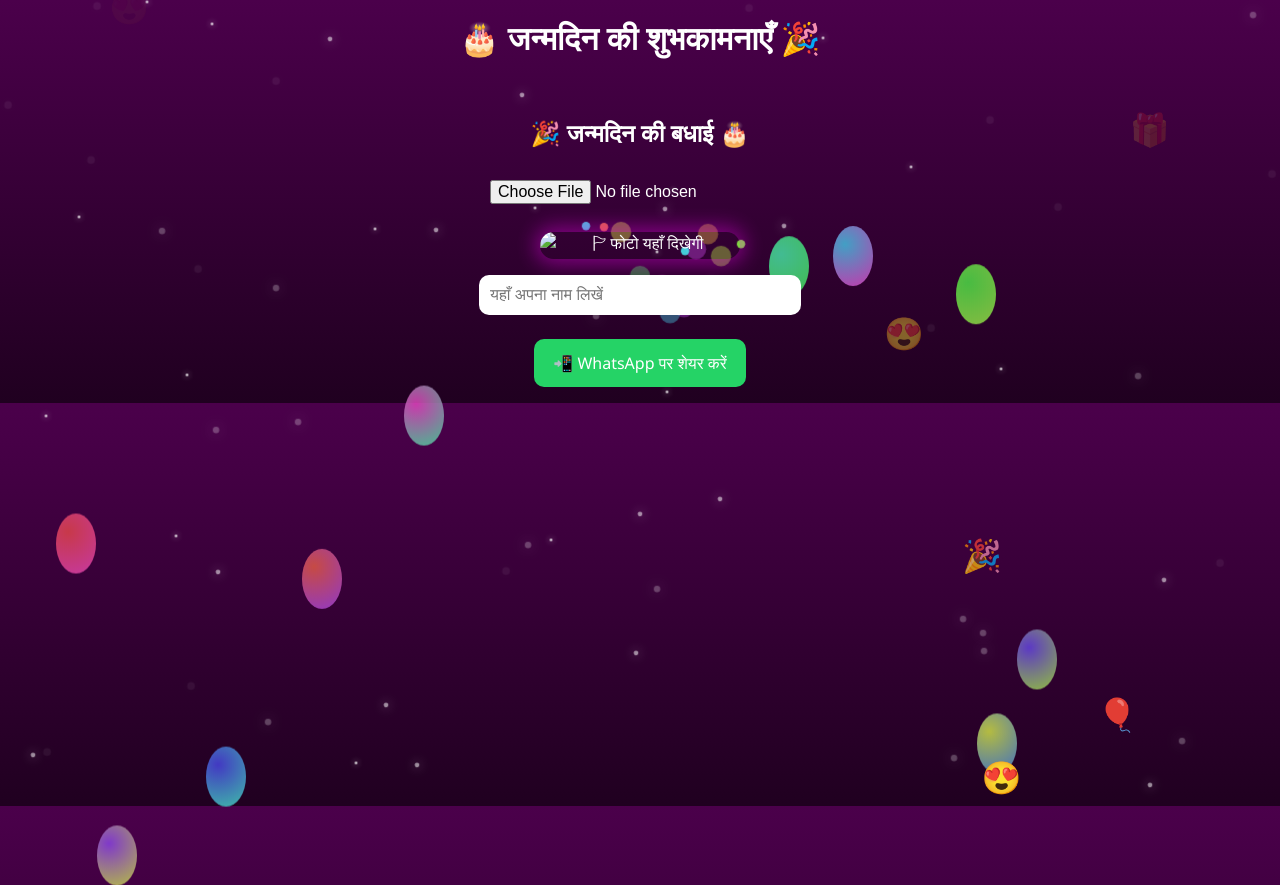
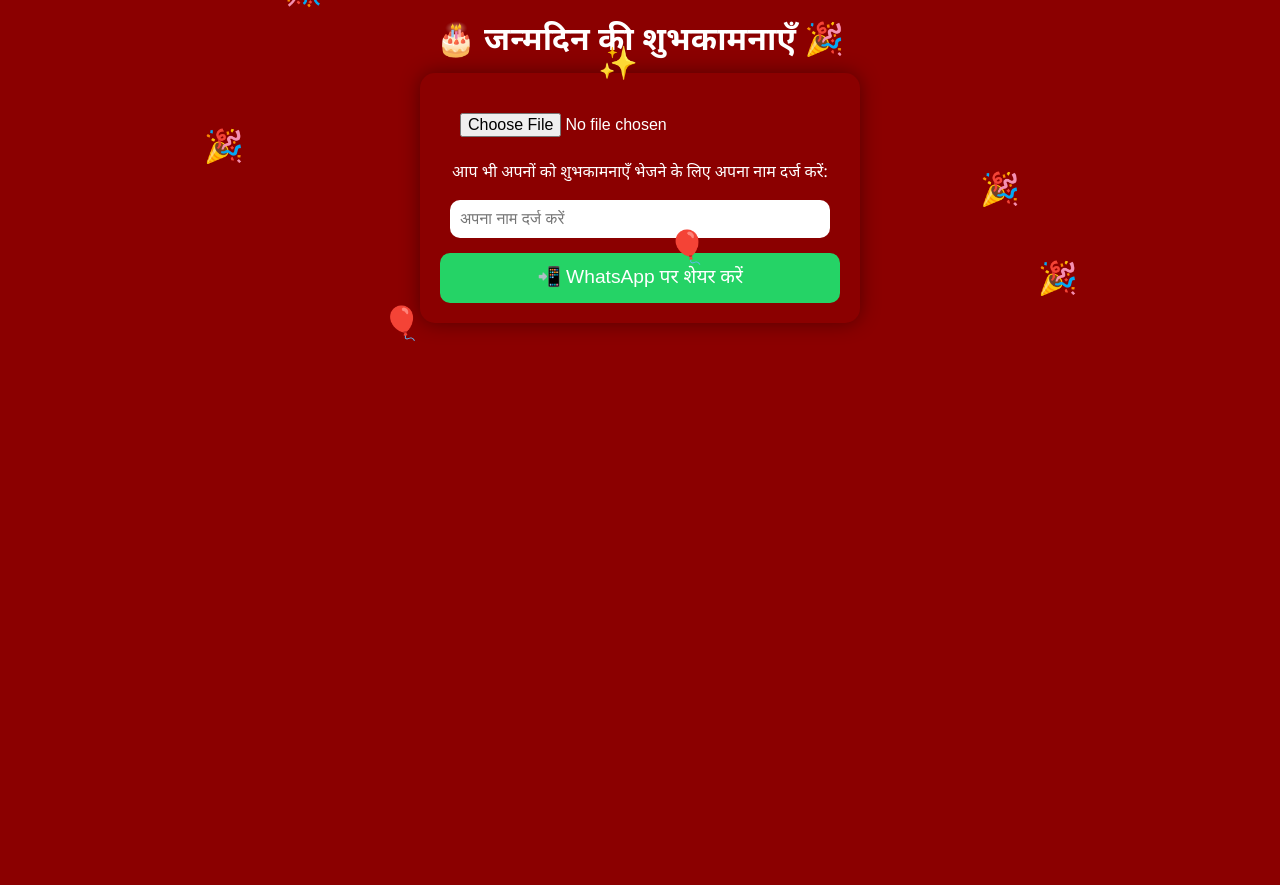
Before and after one commit to Hitesh7749/Birthday-wishes, a plain HTML site: page index.html in a window 1280 px wide. After the commit the page ends 800 px from the top, so only its background shows below. Drawn offline with Linux system fonts and the light colour scheme.

Commit message:
Update index.html

```diff
--- a/index.html
+++ b/index.html
@@ -1,228 +1,157 @@
-<!DOCTYPE html><html lang="hi">
+<!DOCTYPE html>
+<html lang="hi">
 <head>
   <meta charset="UTF-8" />
   <meta name="viewport" content="width=device-width, initial-scale=1.0"/>
-  <title>🎂 जन्मदिन की शुभकामनाएँ</title>
+  <title>🎂 जन्मदिन की शुभकामनाएँ 🎉</title>
   <style>
     body {
       margin: 0;
-      font-family: 'Segoe UI', sans-serif;
-      background: linear-gradient(to bottom, #4b004b, #200020);
+      padding: 0;
+      background-color: #8B0000; /* गहरा लाल */
       color: white;
+      font-family: 'Noto Sans Devanagari', sans-serif;
       text-align: center;
       overflow-x: hidden;
+      position: relative;
     }
     h1 {
-      font-size: 2rem;
-      margin-top: 1rem;
+      font-size: 2em;
+      margin: 20px 0 10px;
+    }
+    #senderMessage {
+      font-size: 1.2em;
+      margin: 10px 0;
     }
     .container {
-      margin-top: 1rem;
-      padding: 1rem;
+      background-color: #8B0000;
+      padding: 20px;
+      border-radius: 15px;
+      width: 90%;
+      max-width: 400px;
+      margin: auto;
+      box-shadow: 0 0 20px rgba(0,0,0,0.4);
+      position: relative;
       z-index: 1;
-      position: relative;
+    }
+    .photo-preview {
+      margin: 10px auto;
+      max-width: 100%;
+      border-radius: 10px;
+      display: none;
     }
     input[type="file"], input[type="text"] {
-      margin: 0.5rem auto;
-      padding: 0.7rem;
-      display: block;
-      width: 80%;
-      max-width: 300px;
+      width: 90%;
+      margin: 10px auto;
+      padding: 10px;
       border-radius: 10px;
       border: none;
-      font-size: 1rem;
+      display: block;
+      font-size: 1em;
     }
-    img {
-      max-width: 200px;
-      margin: 1rem auto;
-      border-radius: 20px;
-      display: block;
-      box-shadow: 0 0 20px 5px #ff00ff66;
-    }
-    a.whatsapp {
-      margin-top: 1rem;
-      padding: 0.8rem 1.2rem;
-      font-size: 1rem;
+    .share-button {
+      background-color: #25D366;
+      color: white;
+      padding: 12px 20px;
       border: none;
       border-radius: 10px;
-      background-color: #25D366;
-      color: white;
+      font-size: 1.2em;
       cursor: pointer;
+      margin-top: 15px;
+      display: block;
+      width: 90%;
       text-decoration: none;
-      display: inline-block;
     }
-    .balloon {
+    .emoji {
       position: absolute;
-      bottom: -100px;
-      width: 40px;
-      height: 60px;
-      border-radius: 50%;
-      opacity: 0.8;
-      animation: rise 7s linear infinite;
+      bottom: -50px;
+      font-size: 2em;
+      animation: rise 5s linear forwards;
+      pointer-events: none;
+      z-index: 9999;
     }
     @keyframes rise {
-      0% { transform: translateY(0); }
-      100% { transform: translateY(-120vh); }
-    }
-    .firework {
-      position: absolute;
-      width: 6px;
-      height: 6px;
-      background-color: yellow;
-      animation: explode 1s linear forwards;
-      border-radius: 50%;
-    }
-    @keyframes explode {
-      0% { transform: scale(1); opacity: 1; }
-      100% { transform: scale(5); opacity: 0; }
-    }
-    .emoji {
-      font-size: 2rem;
-      animation: floatUp 3s ease-in-out forwards;
-      position: absolute;
-      bottom: 0;
-    }
-    @keyframes floatUp {
-      0% { transform: translateY(0); opacity: 1; }
-      100% { transform: translateY(-100vh); opacity: 0; }
-    }
-    .sparkle {
-      position: absolute;
-      width: 4px;
-      height: 4px;
-      border-radius: 50%;
-      background-color: white;
-      box-shadow: 0 0 10px white;
-      animation: sparkleAnim 2s ease-out forwards;
-    }
-    @keyframes sparkleAnim {
-      0% { opacity: 1; transform: scale(0.5); }
-      100% { opacity: 0; transform: scale(2); }
+      0% {transform: translateY(0);}
+      100% {transform: translateY(-150vh);}
     }
   </style>
 </head>
 <body>
-<script type="text/javascript">
-	atOptions = {
-		'key' : 'b4d640d6e0edc8dadeb238ccbaa0f5f6',
-		'format' : 'iframe',
-		'height' : 50,
-		'width' : 320,
-		'params' : {}
-	};
-</script>
-<script type="text/javascript" src="//www.highperformanceformat.com/b4d640d6e0edc8dadeb238ccbaa0f5f6/invoke.js"></script>
   <h1>🎂 जन्मदिन की शुभकामनाएँ 🎉</h1>
-<audio id="bgMusic" src="https://cdn.pixabay.com/download/audio/2022/03/15/audio_7b7a6f1f9d.mp3?filename=happy-birthday-to-you-110564.mp3" autoplay loop></audio>
-<audio id="popSound" src="https://cdn.pixabay.com/download/audio/2022/03/15/audio_83db7a7d9b.mp3?filename=balloon-pop-39639.mp3"></audio><div class="container">
-  <h2>🎉 जन्मदिन की बधाई 🎂</h2>
-  <input type="file" id="fileInput" accept="image/*" />
-  <img id="preview" src="" alt="🏱 फोटो यहाँ दिखेगी"/>
-  <input type="text" id="senderName" placeholder="यहाँ अपना नाम लिखें" />
-  <a class="whatsapp" onclick="shareOnWhatsApp()">📲 WhatsApp पर शेयर करें</a>
-<script type="text/javascript">
-	atOptions = {
-		'key' : 'b4d640d6e0edc8dadeb238ccbaa0f5f6',
-		'format' : 'iframe',
-		'height' : 50,
-		'width' : 320,
-		'params' : {}
-	};
-</script>
-<script type="text/javascript" src="//www.highperformanceformat.com/b4d640d6e0edc8dadeb238ccbaa0f5f6/invoke.js"></script>
-</div><script>
-  function createBalloon() {
-    const balloon = document.createElement("div");
-    balloon.classList.add("balloon");
-    balloon.style.left = Math.random() * window.innerWidth + "px";
-    balloon.style.background = `radial-gradient(circle at 30% 30%, ${randomColor()}, ${randomColor()})`;
-    balloon.style.animationDuration = (6 + Math.random() * 3) + "s";
-    document.body.appendChild(balloon);
-    setTimeout(() => balloon.remove(), 8000);
+  <div id="senderMessage"></div>
+
+  <div class="container" id="mainContainer">
+    <input type="file" accept="image/*" id="photoInput" onchange="previewPhoto()"/>
+    <img id="photoPreview" class="photo-preview" alt="फोटो यहाँ दिखेगी"/>
+
+    <p id="inviteText">आप भी अपनों को शुभकामनाएँ भेजने के लिए अपना नाम दर्ज करें:</p>
+    <input type="text" id="nameInput" placeholder="अपना नाम दर्ज करें"/>
+    <a href="#" id="whatsappLink" class="share-button">📲 WhatsApp पर शेयर करें</a>
+  </div>
+
+  <script>
+    // Check if sender name exists in URL
+    const urlParams = new URLSearchParams(window.location.search);
+    const sender = urlParams.get('from');
+    const senderMessageDiv = document.getElementById("senderMessage");
+    const inviteText = document.getElementById("inviteText");
+
+    if (sender) {
+      senderMessageDiv.textContent = `${sender} ने आपके लिए जन्मदिन की शुभकामनाएँ भेजी हैं! 🎉`;
     }
 
-  function randomColor() {
-    return `hsl(${Math.floor(Math.random()*360)}, 80%, 60%)`;
+    let photoDataUrl = "";
+    function previewPhoto() {
+      const file = document.getElementById('photoInput').files[0];
+      if (file) {
+        const reader = new FileReader();
+        reader.onload = function(e) {
+          photoDataUrl = e.target.result;
+          const preview = document.getElementById('photoPreview');
+          preview.src = photoDataUrl;
+          preview.style.display = 'block';
         }
-
-  function createFirework() {
-    for (let i = 0; i < 10; i++) {
-      const fw = document.createElement("div");
-      fw.className = "firework";
-      fw.style.left = (window.innerWidth / 2 + Math.random() * 200 - 100) + "px";
-      fw.style.top = (window.innerHeight / 3 + Math.random() * 100 - 50) + "px";
-      fw.style.backgroundColor = randomColor();
-      document.body.appendChild(fw);
-      setTimeout(() => fw.remove(), 1000);
-    }
-    document.getElementById("popSound").play();
-  }
-
-  function dropEmoji() {
-    const emojiList = ['🎂','🎈','🎁','😍','🎉'];
-    const e = document.createElement("div");
-    e.className = "emoji";
-    e.innerText = emojiList[Math.floor(Math.random() * emojiList.length)];
-    e.style.left = Math.random() * window.innerWidth + "px";
-    document.body.appendChild(e);
-    setTimeout(() => e.remove(), 4000);
-  }
-
-  function sparkleEffect() {
-    for (let i = 0; i < 15; i++) {
-      const sp = document.createElement("div");
-      sp.className = "sparkle";
-      sp.style.left = Math.random() * window.innerWidth + "px";
-      sp.style.top = Math.random() * window.innerHeight + "px";
-      document.body.appendChild(sp);
-      setTimeout(() => sp.remove(), 2000);
+        reader.readAsDataURL(file);
       }
     }
 
-  let elapsed = 0;
-  const interval = setInterval(() => {
-    createBalloon();
-    createFirework();
-    dropEmoji();
-    sparkleEffect();
-    elapsed += 500;
-    if (elapsed > 15000) clearInterval(interval);
-  }, 500);
+    document.getElementById('whatsappLink').addEventListener('click', function(e) {
+      e.preventDefault();
+      const name = document.getElementById('nameInput').value.trim();
+      if (!name) {
+        alert("कृपया अपना नाम दर्ज करें।");
+        return;
+      }
 
-  const fileInput = document.getElementById("fileInput");
-  const preview = document.getElementById("preview");
+      let url = window.location.origin + window.location.pathname + "?from=" + encodeURIComponent(name);
+      let message = `🎂 जन्मदिन की शुभकामनाएँ!\n\n${name} ने आपके लिए शुभकामनाएँ भेजी हैं! 🎉\n\nदेखें: ${url}`;
+      if (photoDataUrl) {
+        message += "\n(फोटो लिंक नीचे है):\n" + photoDataUrl;
+      }
 
-  fileInput.addEventListener("change", function(event) {
-    const file = event.target.files[0];
-    if (file) {
-      const reader = new FileReader();
-      reader.onload = function(e) {
-        preview.src = e.target.result;
-        fileInput.style.display = "none";
-      };
-      reader.readAsDataURL(file);
-    }
+      const whatsappUrl = `https://wa.me/?text=${encodeURIComponent(message)}`;
+      window.open(whatsappUrl, '_blank');
     });
 
-  function shareOnWhatsApp() {
-    const name = document.getElementById("senderName").value || "किसी ने";
-    const image = preview.src || "";
-    const shareLink = `${location.origin}${location.pathname}?name=${encodeURIComponent(name)}&img=${encodeURIComponent(image)}`;
-    const message = `${name} ने आपको जन्मदिन की शुभकामनाएँ भेजी हैं! 🎉🎂\n\nदेखें: ${shareLink}`;
-    window.open(`https://wa.me/?text=${encodeURIComponent(message)}`, '_blank');
+    function createEmoji() {
+      const emojiList = ["🎈","🎉","🎊","✨","🥳"];
+      const emoji = document.createElement("div");
+      emoji.classList.add("emoji");
+      emoji.style.left = Math.random() * 100 + "%";
+      emoji.style.animationDuration = (4 + Math.random()*2) + "s";
+      emoji.textContent = emojiList[Math.floor(Math.random() * emojiList.length)];
+      document.body.appendChild(emoji);
+      setTimeout(() => emoji.remove(), 6000);
     }
 
-  function getParam(name) {
-    const url = new URL(window.location.href);
-    return url.searchParams.get(name);
+    let startTime = Date.now();
+    function launchEmojis() {
+      if (Date.now() - startTime < 20000) {
+        createEmoji();
+        setTimeout(launchEmojis, 200);
       }
-
-  window.onload = () => {
-    const sharedName = getParam("name");
-    const sharedImg = getParam("img");
-    if (sharedName) document.getElementById("senderName").value = sharedName;
-    if (sharedImg) preview.src = sharedImg;
-  };
+    }
+    launchEmojis();
   </script>
 </body>
 </html>
```
Lines whose indentation alone changed are shown as unchanged.
